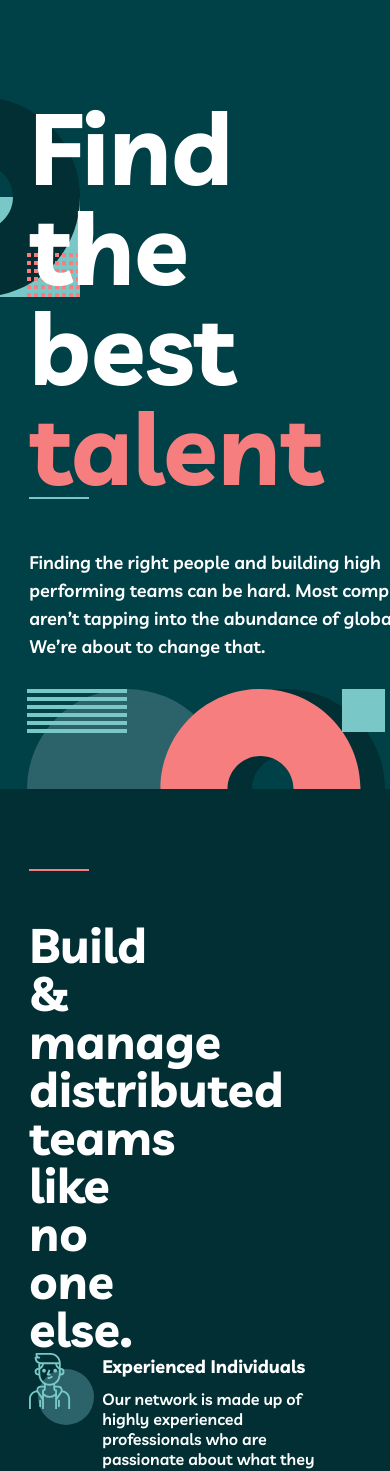
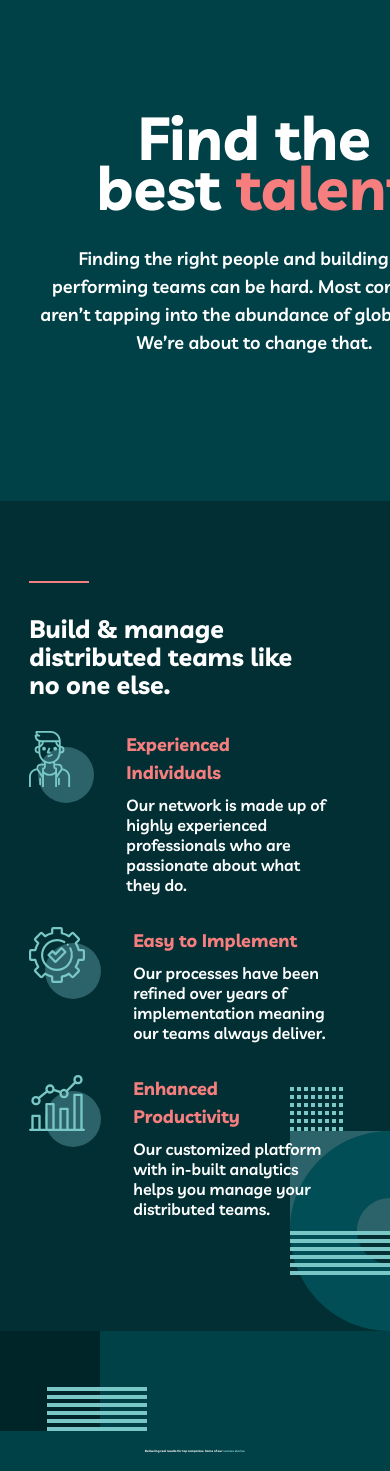
Before and after one commit to dhillman1989/myTeam-FEM, a plain HTML site: page starter-code/index.html in a window 390 px wide. Shown: the part 160-1631 px from the top of the page. Drawn offline with Linux system fonts and the light colour scheme.

Commit message:
add responsive for mobile

```diff
--- a/starter-code/css/base.scss
+++ b/starter-code/css/base.scss
@@ -211,7 +211,8 @@ header {
     & ul li {
         display: grid;
         grid-template-areas: "image title" "image text";
-        grid-gap: 0.5rem;
+        grid-row-gap: 0.5rem;
+        grid-column-gap: 2rem;
         margin-bottom: 2rem;
         padding-right: 2rem;
     }
@@ -281,3 +282,55 @@ header {
         }
     }
 }
+
+@media only screen and (max-width: 1000px) {
+    h1 {
+        font-size: 60px;
+        line-height: 50px;
+    }
+    header {
+        background-image: none;
+    }
+    header .container {
+        flex-direction: column;
+        text-align: center;
+        & h1,
+        p {
+            max-width: 100%;
+            margin: 1rem auto;
+        }
+        .h-line {
+            display: none;
+        }
+    }
+    .manage .container {
+        background-image: none;
+        flex-direction: column;
+        & .h-line {
+            margin-bottom: 2rem;
+        }
+        & h2.small {
+            font-size: 25px;
+            line-height: 28px;
+            max-width: 80%;
+            margin-bottom: 2rem;
+        }
+        & h3 {
+            color: $LightCoral;
+        }
+    }
+    .testimonials h2.small {
+        font-size: 3px;
+        padding: 1.4rem;
+        line-height: 36px;
+    }
+    .testimonials .flex-row {
+        flex-direction: column;
+    }
+    .cta-bar .container h2 {
+        font-size: 24px;
+    }
+    .cta-bar .container {
+        padding: 30px;
+    }
+}
```
Also changed, not shown: starter-code/css/base.css.
